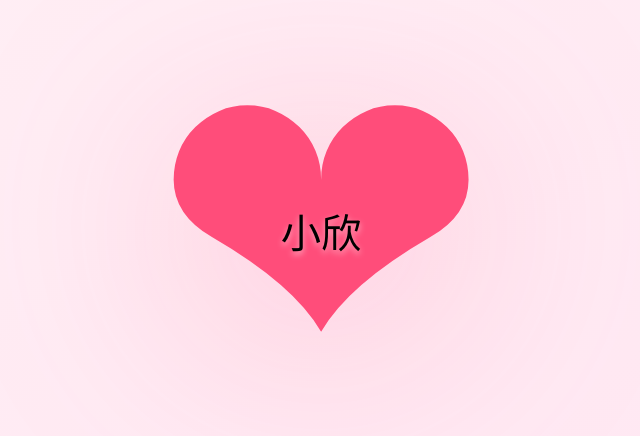
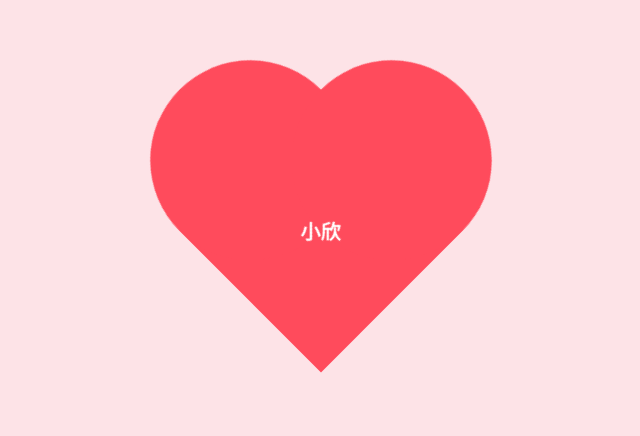
Before and after one commit to Li230/Li230.github.io, a plain HTML site: page index.html in a window 1280 px wide. Shown: the part 169-605 px from the top of the page, without its empty margins (319-959 px from the left). Drawn offline with Linux system fonts and the light colour scheme.

Commit message:
Update index.html

```diff
--- a/index.html
+++ b/index.html
@@ -1,74 +1,70 @@
 <!DOCTYPE html>
 <html lang="zh-CN">
 <head>
-  <meta charset="UTF-8" />
-  <meta name="viewport" content="width=device-width, initial-scale=1.0" />
-  <title>❤️ 小欣</title>
+<meta charset="UTF-8">
+<meta name="viewport" content="width=device-width, initial-scale=1.0">
+<title>爱心 - 小欣</title>
 <style>
-    * {
-      margin: 0;
-      padding: 0;
-      box-sizing: border-box;
-    }
-
   body {
-      min-height: 100vh;
     display: flex;
     justify-content: center;
     align-items: center;
-      background: linear-gradient(145deg, #fff0f5, #ffe6f2);
-      font-family: "Helvetica Neue", "PingFang SC", "Microsoft YaHei", sans-serif;
-      overflow: hidden;
+    height: 100vh;
+    background-color: #fde3e7;
+    margin: 0;
+    font-family: "Helvetica Neue", Arial, sans-serif;
   }
 
-    .heart-container {
+  .heart {
     position: relative;
-      font-size: 60px;
-      animation: heartbeat 0.9s ease-in-out infinite alternate;
-      transform-origin: center;
-      transform: scale(6);
-      filter: drop-shadow(0 6px 16px rgba(255, 77, 122, 0.25));
+    width: 200px;
+    height: 200px;
+    background-color: #ff4b5c;
+    transform: rotate(-45deg);
+    animation: heartbeat 1s infinite;
+    z-index: 0; /* 确保心形图层在文本之下 */
   }
 
-    .heart-icon {
-      color: #ff4d7a;
-      text-align: center;
-      line-height: 1;
+  .heart:before,
+  .heart:after {
+    content: "";
+    position: absolute;
+    top: -100px;
+    left: 0;
+    width: 200px;
+    height: 200px;
+    background-color: inherit;
+    border-radius: 50%;
   }
 
-    .heart-text {
+  .heart:after {
+    left: 100px;
+    top: 0;
+  }
+
+  .text {
     position: absolute;
     top: 50%;
     left: 50%;
-      transform: translate(-50%, -50%);
-      color: black;
-      font-weight: normal;        /* 不加粗 */
-      font-size: 0.1em;          /* 缩小但清晰（约 9.6px 基础，放大后仍可读）*/
-      white-space: nowrap;
-      pointer-events: none;
-      text-shadow: 0 0.5px 1px rgba(255, 255, 255, 0.6); /* 轻微白边增强对比 */
+    transform: translate(-50%, -50%) rotate(45deg);
+    color: #ffffff;
+    font-size: 20px; /* 增大字体大小 */
+    font-weight: bold; /* 文字加粗 */
+    text-align: center;
+    z-index: 1; /* 确保文本在最上层 */
   }
 
   @keyframes heartbeat {
-      0%   { transform: scale(6); }
-      100% { transform: scale(7.8); }
-    }
-
-    /* 小屏设备自动缩小，避免溢出 */
-    @media (max-width: 600px) {
-      .heart-container {
-        transform: scale(4.5);
-      }
-      @keyframes heartbeat {
-        100% { transform: scale(5.85); }
-      }
+    0%, 100% {transform: scale(1) rotate(-45deg);}
+    50% {transform: scale(1.1) rotate(-45deg);}
   }
 </style>
 </head>
 <body>
-  <div class="heart-container" role="img" aria-label="一颗跳动的爱心，中间写着‘小欣’">
-    <div class="heart-icon">❤</div>
-    <div class="heart-text">小欣</div>
+
+<div class="heart">
+  <div class="text">小欣</div>
 </div>
+
 </body>
 </html>
```
Lines whose indentation alone changed are shown as unchanged.
